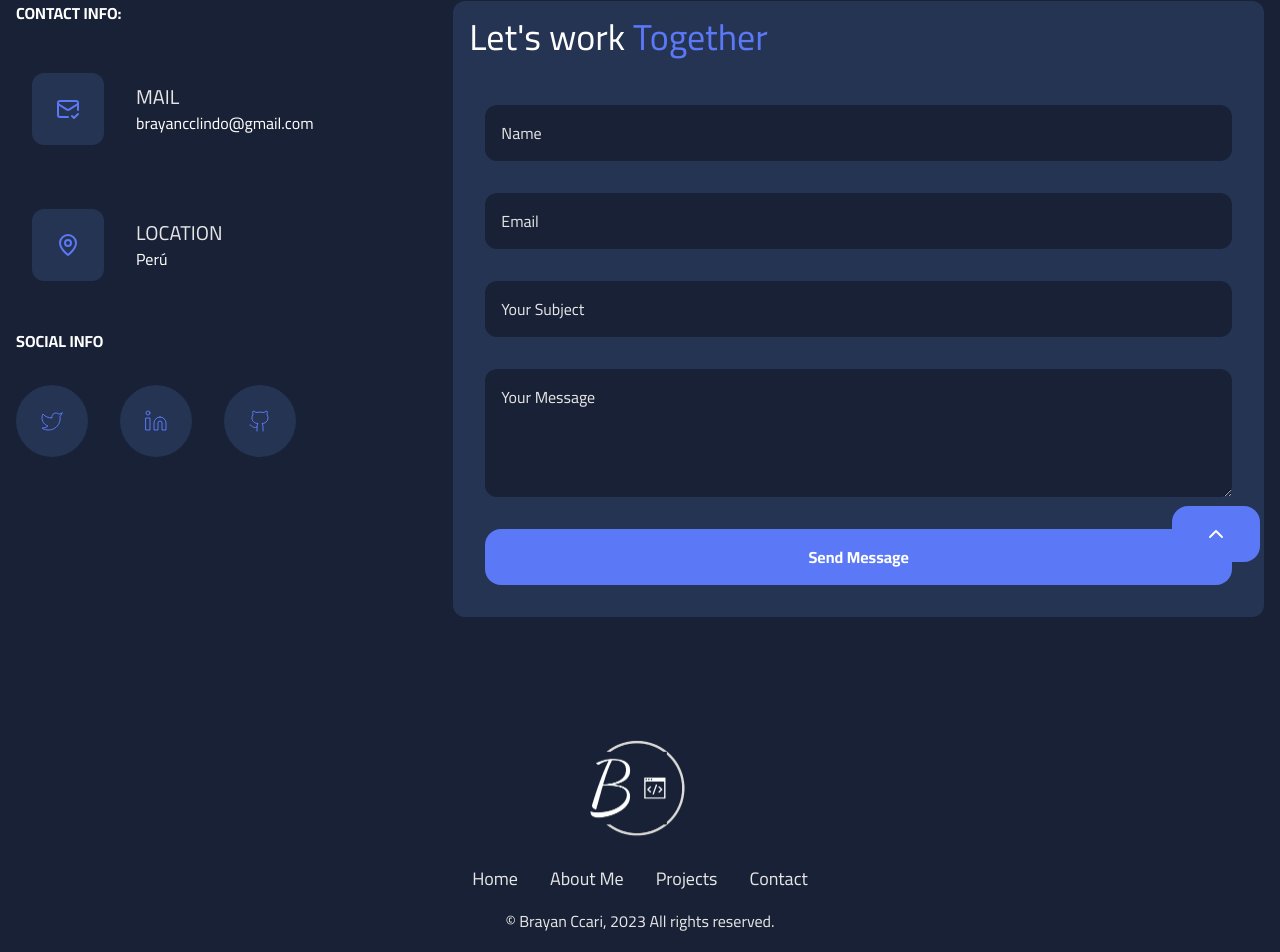
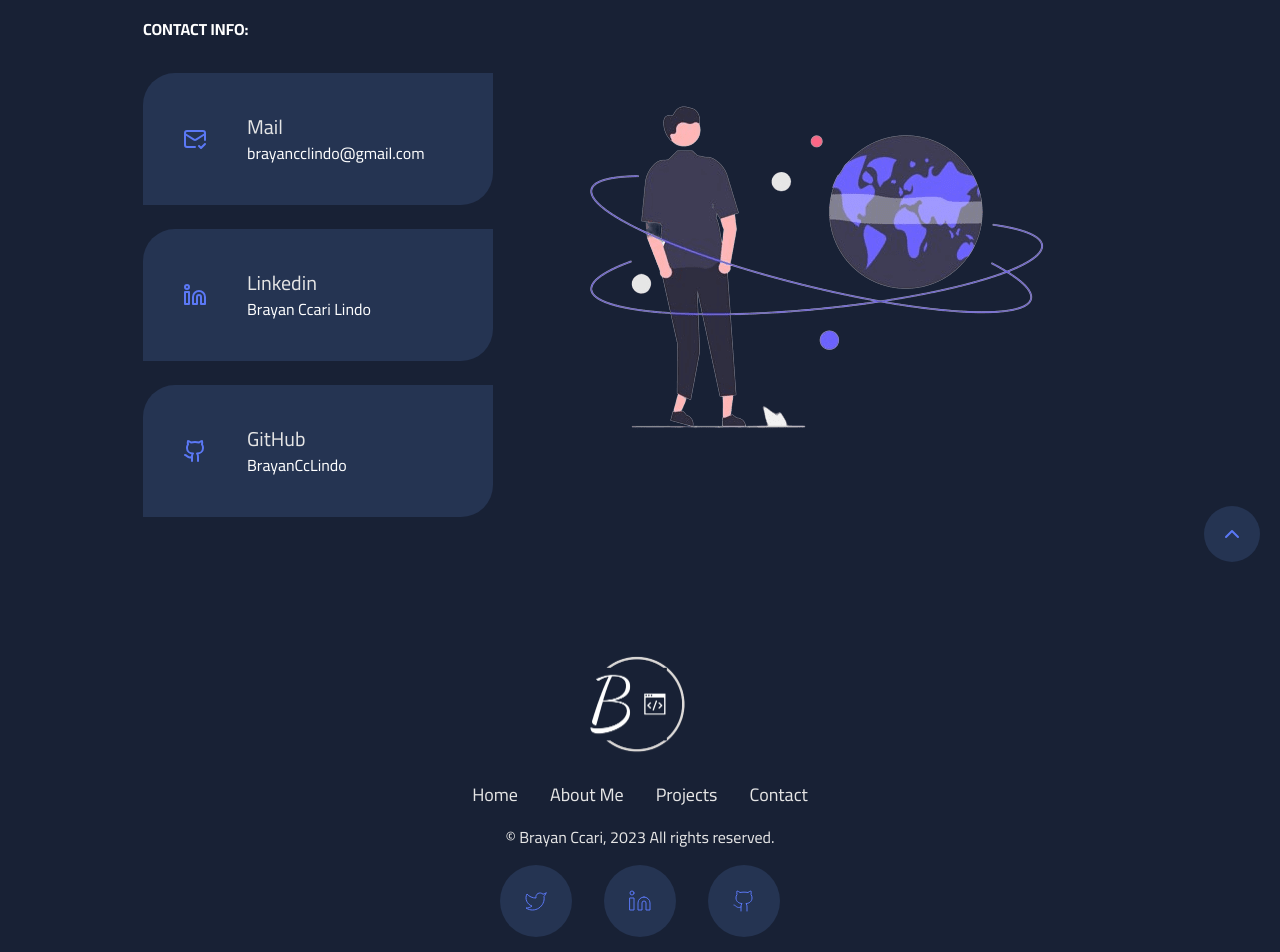
Before and after one commit to BrayanCcLindo/brayan-ccari, a React (Vite) app: page /contact in a window 1280 px wide. Shown: the part 218-1170 px from the top of the page. Built offline with nearby package versions, Linux system fonts and the light colour scheme.

Commit message:
brayanCcari

```diff
--- a/src/components/Footer.tsx
+++ b/src/components/Footer.tsx
@@ -1,8 +1,8 @@
 import { Link } from "react-router-dom";
 import Layout from "../ui/layout";
-import ButtonComponent from "./button-component";
-import { ChevronUp } from "lucide-react";
+import { ChevronUp, Github, Linkedin, Twitter } from "lucide-react";
 import { useTranslation } from "react-i18next";
+import { twMerge } from "tailwind-merge";
 
 function Footer({ nextMode }: { nextMode: string }) {
   function handleScroll() {
@@ -50,12 +50,47 @@ function Footer({ nextMode }: { nextMode: string }) {
           <p className="text-gray-200">
             © Brayan Ccari, 2023 All rights reserved.
           </p>
+          <div className="flex gap-8 items-center ">
+            <a
+              className={twMerge(
+                "rounded-full bg-white flex items-center justify-center p-6 text-purple",
+                "hover:bg-purple hover:text-white"
+              )}
+              target="_blank"
+              href="https://twitter.com/BrayanCcLi"
+            >
+              <Twitter strokeWidth={1} />
+            </a>
+            <a
+              className={twMerge(
+                "rounded-full bg-white flex items-center justify-center p-6 text-purple",
+                "hover:bg-purple hover:text-white"
+              )}
+              href="https://www.linkedin.com/in/brayan-ccari/"
+              target="_blank"
+            >
+              <Linkedin strokeWidth={1} />
+            </a>
+            <a
+              className={twMerge(
+                "rounded-full bg-white flex items-center justify-center p-6 text-purple",
+                "hover:bg-purple hover:text-white"
+              )}
+              href="https://github.com/BrayanCcLindo"
+              target="_blank"
+            >
+              <Github strokeWidth={1} />
+            </a>
+          </div>
         </div>
       </Layout>
       <div className="fixed bottom-[20px] right-[20px]">
-        <ButtonComponent onClick={handleScroll}>
+        <button
+          className="bg-white p-4 rounded-full text-purple"
+          onClick={handleScroll}
+        >
           <ChevronUp />
-        </ButtonComponent>
+        </button>
       </div>
     </>
   );
--- a/src/components/Header.tsx
+++ b/src/components/Header.tsx
@@ -101,7 +101,13 @@ function Header({ setMode, nextMode }: DarkLight) {
                       " hover:text-white"
                     )}
                   >
-                    <img src="../../images/svg/peru.svg" alt="" />
+                    <img
+                      className="h-[30px] w-[30px]"
+                      width={30}
+                      height={30}
+                      src="../../images/svg/peru.svg"
+                      alt=""
+                    />
                   </button>
                   <button
                     onClick={() => {
@@ -114,7 +120,13 @@ function Header({ setMode, nextMode }: DarkLight) {
                       " hover:text-white"
                     )}
                   >
-                    <img src="../../images/svg/usa.svg" alt="" />
+                    <img
+                      width={30}
+                      height={30}
+                      className="h-[30px] w-[30px]"
+                      src="../../images/svg/usa.svg"
+                      alt=""
+                    />
                   </button>
                   <button
                     onClick={handleTheme}
--- a/src/pages/Contact.tsx
+++ b/src/pages/Contact.tsx
@@ -1,34 +1,29 @@
-import {
-  Check,
-  Github,
-  Linkedin,
-  MailCheck,
-  MapPin,
-  Twitter,
-} from "lucide-react";
+import { GithubIcon, LinkedinIcon, MailCheck } from "lucide-react";
 import Layout from "../ui/layout";
-import { ReactNode, useEffect, useState } from "react";
+import { ReactNode } from "react";
 import { twMerge } from "tailwind-merge";
-import ButtonComponent from "../components/button-component";
 import { useTranslation } from "react-i18next";
 
 const CardContact = ({
   icon,
   title,
   children,
+  link,
 }: {
   icon: ReactNode;
   title: string;
   children: ReactNode;
+  link: string;
 }) => {
   return (
-    <div className=" flex gap-8 p-4 items-center">
+    <div className=" flex  gap-10 p-10 bg-white items-center relative duration-150 hover:scale-105 hover:duration-150 rounded-tl-[2rem] rounded-br-[2rem] w-[350px]">
       <a
-        href="mailto:brayancclindo@gmail.com"
-        className="p-6 rounded-xl bg-white flex items-center justify-center text-purple"
-      >
-        {icon}
-      </a>
+        // href="mailto:brayancclindo@gmail.com"
+        href={link}
+        target="_blank"
+        className="absolute inset-0 "
+      ></a>
+      <p className=" flex items-center justify-center text-purple">{icon}</p>
       <div>
         <h3 className="text-xl text-gray-200">{title}</h3>
         {children}
@@ -38,48 +33,68 @@ const CardContact = ({
 };
 
 function Contact() {
-  const initialValue = {
-    name: "",
-    email: "",
-    subject: "",
-    message: "",
-  };
-  const [inputValue, setInputValue] = useState(initialValue);
-  const [succesForm, setSuccedForm] = useState(false);
-  const [error, setError] = useState({
-    name: "",
-    email: "",
-    subject: "",
-    message: "",
-  });
-  useEffect(() => {
-    if (succesForm) {
-      setTimeout(() => {
-        setSuccedForm(false);
-      }, 5000);
-    }
-  }, [succesForm]);
+  // const initialValue = {
+  //   name: "",
+  //   email: "",
+  //   subject: "",
+  //   message: "",
+  // };
+  // const [inputValue, setInputValue] = useState(initialValue);
+  // const [succesForm, setSuccedForm] = useState(false);
+  // const [error, setError] = useState({
+  //   name: "",
+  //   email: "",
+  //   subject: "",
+  //   message: "",
+  // });
+  // useEffect(() => {
+  //   if (succesForm) {
+  //     setTimeout(() => {
+  //       setSuccedForm(false);
+  //     }, 5000);
+  //   }
+  // }, [succesForm]);
 
   const { t } = useTranslation("global");
 
   return (
     <Layout>
-      <div className={twMerge("grid  gap-8 p-4", "md:grid-cols-[1fr,2fr]")}>
-        <div className="flex gap-8 flex-col justify-start">
+      <div className={twMerge("flex flex-col  gap-8 p-8")}>
+        <div className="flex  flex-col md:flex-row gap-8 justify-center items-center flex-1">
+          <div className=" flex flex-col gap-8">
             <h2 className="font-semibold text-black">{t("Contact.info")}:</h2>
-          <CardContact title={t("Contact.mail")} icon={<MailCheck />}>
-            <a
-              href="mailto:brayancclindo@gmail.com"
-              className="text-black hover:text-purple"
+            <div className="flex flex-col  items-start justify-center  gap-6 ">
+              <CardContact
+                link="mailto:brayancclindo@gmail.com"
+                title={t("Contact.mail")}
+                icon={<MailCheck />}
               >
-              brayancclindo@gmail.com
-            </a>
+                <p className="text-black ">brayancclindo@gmail.com</p>
               </CardContact>
 
-          <CardContact title={t("Contact.location")} icon={<MapPin />}>
-            <p className="text-black"> Perú</p>
+              <CardContact
+                link="https://www.linkedin.com/in/brayan-ccari/"
+                title={"Linkedin"}
+                icon={<LinkedinIcon />}
+              >
+                <p className="text-black"> Brayan Ccari Lindo</p>
               </CardContact>
-          <h2 className="font-semibold text-black">{t("Contact.social")}</h2>
+              <CardContact
+                link="https://github.com/BrayanCcLindo"
+                title={"GitHub"}
+                icon={<GithubIcon />}
+              >
+                <p className="text-black"> BrayanCcLindo</p>
+              </CardContact>
+            </div>
+          </div>
+
+          <div className="flex ">
+            <img src="/images/contact-hero.png" alt="" />
+          </div>
+        </div>
+
+        {/* <h2 className="font-semibold text-black">{t("Contact.social")}</h2>
         <div className="flex gap-8 items-center ">
           <a
             className={twMerge(
@@ -111,9 +126,8 @@ function Contact() {
           >
             <Github strokeWidth={1} />
           </a>
-          </div>
-        </div>
-        <div className="bg-white p-4 rounded-xl flex flex-col gap-8 justify-center">
+        </div> */}
+        {/* <div className="bg-white p-4 rounded-xl flex flex-col gap-8 justify-center">
           <h3 className="text-4xl text-black">
             {t("home.worktogether")}{" "}
             <span className="text-purple">{t("home.together")}</span>
@@ -221,7 +235,7 @@ function Contact() {
               </div>
             )}
           </form>
-        </div>
+        </div> */}
       </div>
     </Layout>
   );
--- a/src/translations/en/global.json
+++ b/src/translations/en/global.json
@@ -111,7 +111,7 @@
   },
   "Contact": {
     "info": "CONTACT INFO",
-    "mail": "MAIL",
+    "mail": "Mail",
     "location": "LOCATION",
     "social": "SOCIAL INFO",
     "formName": "Name",
--- a/src/translations/es/global.json
+++ b/src/translations/es/global.json
@@ -15,7 +15,7 @@
     "projectsTitle": "Proyectos",
     "projectsSubTitle": "Mis",
     "contact": "Ponte en contacto",
-    "TechStack": "Pila Tecnológica",
+    "TechStack": "Tech Stack",
     "experience": "Años de experiencia",
     "totalProjects": "Proyectos totales",
     "responsiveApps": "Aplicaciones responsivas",
@@ -112,7 +112,7 @@
   },
   "Contact": {
     "info": "INFORMACIÓN DE CONTACTO",
-    "mail": "CORREO",
+    "mail": "Correo",
     "location": "UBICACIÓN",
     "social": "REDES SOCIALES",
     "formName": "Nombre",
```
Also changed, not shown: public/images/contact-hero.png (added). Lines whose indentation alone changed are shown as unchanged.
